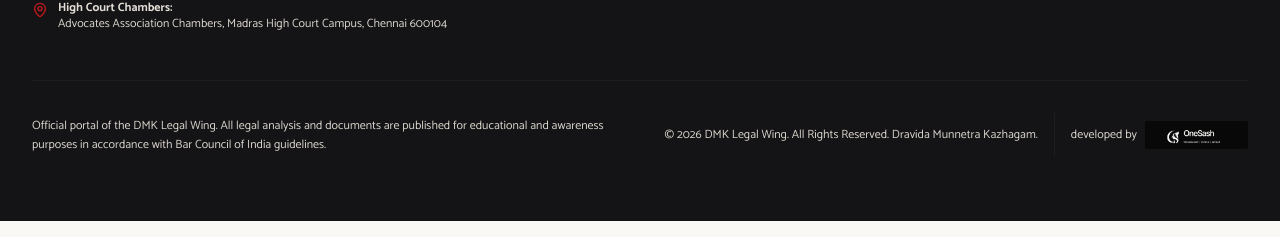
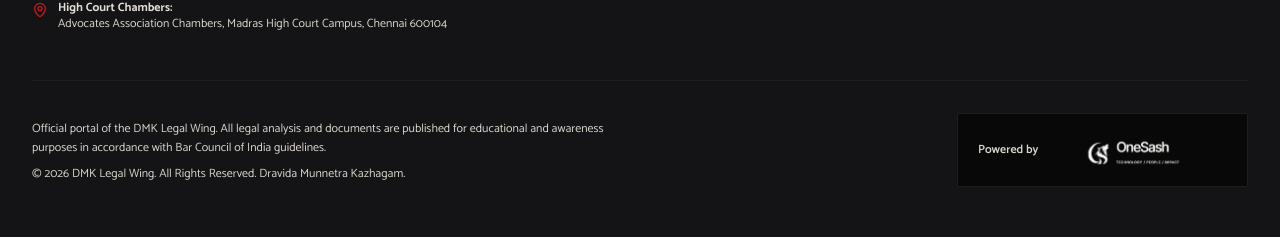
Before and after one commit to sharveshcm2940/dmklegalwing, a Next.js app: page / in a window 1280 px wide. Shown: the part 4747-4984 px from the top of the page. Built offline with nearby package versions, Linux system fonts and the light colour scheme; no server answers.

Commit message:
feat(footer): enlarge Powered by OneSash brand block for enhanced visibility

```diff
--- a/src/components/Footer.tsx
+++ b/src/components/Footer.tsx
@@ -195,33 +195,37 @@ export const Footer: React.FC = () => {
         </div>
 
         {/* Legal Disclaimer & Bottom Credits */}
-        <div className="mt-12 pt-8 border-t border-neutral-800 text-xs text-[#D8D3CB] flex flex-col md:flex-row items-center justify-between gap-4 font-tamil-sans">
-          <p className="max-w-xl text-center md:text-left leading-relaxed">
+        <div className="mt-12 pt-8 border-t border-neutral-800 flex flex-col md:flex-row items-center justify-between gap-6 font-tamil-sans">
+
+          <div className="space-y-2 text-center md:text-left">
+            <p className="max-w-xl text-xs text-[#D8D3CB] leading-relaxed">
               {t.footer.disclaimer}
             </p>
-          <div className="flex flex-col sm:flex-row items-center gap-4 text-center md:text-right shrink-0">
-            <p className="text-[#D8D3CB] font-mono">
+            <p className="text-xs text-[#D8D3CB] font-mono">
               {t.footer.copyright}
             </p>
-            <div className="flex items-center gap-2 border-t sm:border-t-0 sm:border-l border-neutral-800 pt-3 sm:pt-0 sm:pl-4">
-              <span className="text-xs text-[#D8D3CB]">
-                {language === 'ta' ? 'வடிவமைப்பு & உருவாக்கம்:' : 'developed by'}
+          </div>
+
+          {/* Prominent Powered by OneSash Branding Block */}
+          <div className="flex flex-col sm:flex-row items-center gap-3 bg-black/60 border border-neutral-800 px-5 py-3 rounded-[2px] shrink-0">
+            <span className="text-xs uppercase tracking-wider font-semibold text-[#D8D3CB]">
+              {language === 'ta' ? 'இயங்குதளம் & உருவாக்கம்' : 'Powered by'}
             </span>
             <a
               href="https://www.onesash.co.in"
               target="_blank"
               rel="noopener noreferrer"
-                className="inline-flex items-center min-h-[44px] hover:opacity-90 transition-opacity focus:outline-none focus-visible:ring-2 focus-visible:ring-white rounded-[2px]"
-                aria-label="OneSash (opens in a new tab)"
+              className="inline-flex items-center min-h-[44px] hover:opacity-90 transition-all focus:outline-none focus-visible:ring-2 focus-visible:ring-white rounded-[2px]"
+              aria-label="OneSash — Technology, People, Impact (opens in a new tab)"
             >
               <img
                 src="/images/onesash-logo.png"
                 alt="OneSash"
-                  className="h-7 w-auto object-contain"
+                className="h-10 sm:h-12 w-auto object-contain"
               />
             </a>
           </div>
-          </div>
+
         </div>
 
       </div>
```
Lines whose indentation alone changed are shown as unchanged.
